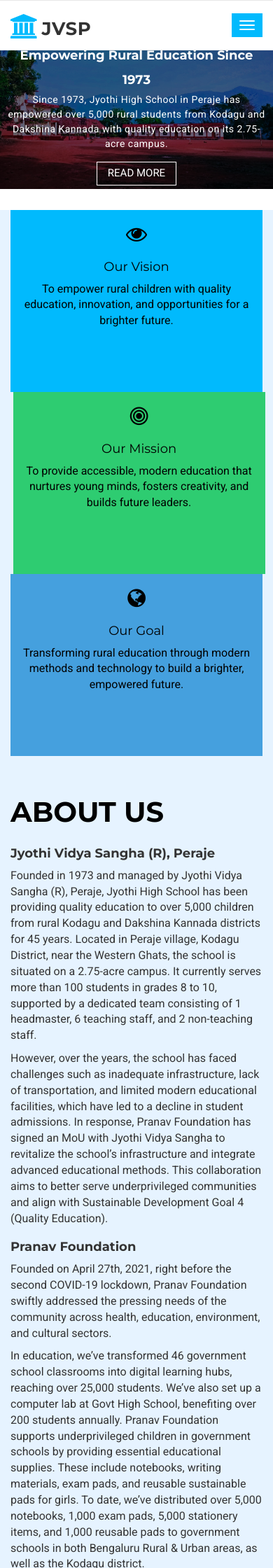
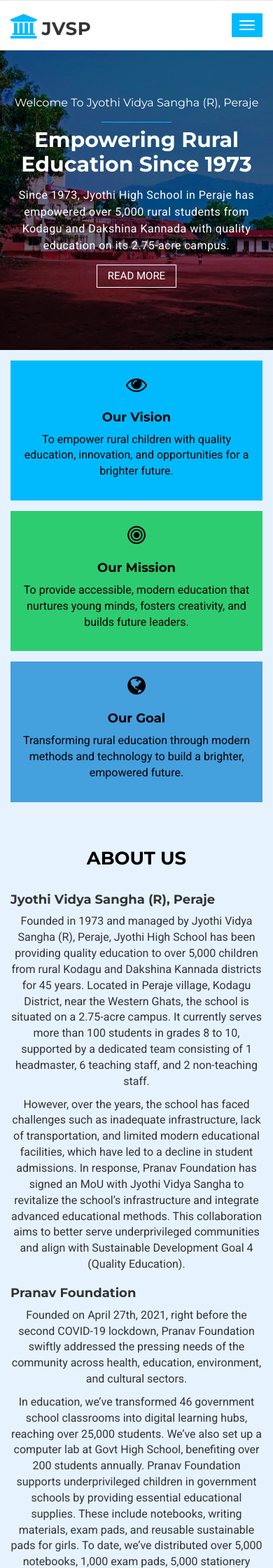
Before and after one commit to Guru-jyothi/jyothi, a PHP site: page /jyothi/ in a window 390 px wide; the page is wider, and only the part inside the window is pictured. Shown: the top 2240 px of that part at 70% size. Run offline with PHP 8.4, Linux system fonts and the light colour scheme.

Commit message:
Add files via upload

```diff
--- a/assets/css/style.css
+++ b/assets/css/style.css
@@ -33,9 +33,10 @@
 /* BASE - Base tyles, Variables, Mixins, etc. */
 html {
   scroll-behavior: smooth;
+  overflow-x: hidden;
 }
 body {
-  background-color: #ffffff;
+  background-color: #e6f3ff;
   font-family: "Roboto", sans-serif;
   color: #333333;
   font-size: 16px;
@@ -562,6 +566,7 @@ img {
   color: #000;
   margin-bottom: 10px;
   text-transform: uppercase;
+  font-size: 40px;
 }
 .mu-title p {
   color: #555;
@@ -2119,7 +2252,7 @@ img {
   #mu-slider .mu-slider-single .mu-slider-content h2 {
     font-size: 35px;
     line-height: 65px;
-    margin-bottom: 0;
+    margin-bottom: 15px;
   }
 
   #mu-slider .mu-slider-single .mu-slider-img {
@@ -2279,7 +2412,119 @@ img {
 
   #mu-slider .mu-slider-single .mu-slider-content h2 {
     font-size: 30px;
-    line-height: 60px;
+    line-height: 35px;
+    margin-bottom: 15px;
+  }
+
+  #mu-service .mu-service-area .mu-service-single:nth-child(2) {
+    margin: 15px 0px;
+  }
+  #mu-service .mu-service-area .mu-service-single {
+    min-height: 200px;
+  }
+
+  #mu-about-us .mu-about-us-area .mu-about-us-left h2,
+  #mu-partner-us .mu-about-us-area .mu-about-us-left h2,
+  .mu-title h2, .mu-2030-title h2 {
+    font-size: 26px;
+    text-align: center;
+  }
+
+  #mu-about-us .mu-about-us-area .mu-about-us-left p,
+  #mu-partner-us .mu-about-us-area .mu-about-us-left p,
+  .mu-pranav-content-area p {
+    font-size: 16px;
+    text-align: center;
+  }
+  #mu-about-us .mu-about-us-area .mu-about-us-right,
+  #mu-partner-us .mu-about-us-area .mu-about-us-right {
+    margin-left: 0px;
+  }
+  #mu-about-us .mu-about-us-area .mu-about-us-right img,
+  #mu-partner-us .mu-about-us-area .mu-about-us-right img {
+    margin-top: 10px;
+  }
+  #mu-abtus-counter .mu-abtus-counter-area .mu-abtus-counter-single {
+    width: 50%;
+  }
+  #mu-abtus-counter .mu-abtus-counter-area .mu-abtus-counter-single span,
+  #mu-abtus-counter .mu-abtus-counter-area .mu-abtus-counter-single .plus,
+  #mu-features .mu-features-area .mu-features-content .mu-single-feature span {
+    font-size: 26px;
+  }
+  #mu-abtus-counter {
+    padding: 60px 0px 30px 0px;
+  }
+  #mu-partner-us, #mu-pranav, #mu-2030 {
+    padding: 60px 0px;
+  }
+  #mu-abtus-counter .mu-abtus-counter-area .mu-abtus-counter-single h4 {
+    font-size: 26px;
+  }
+  .mu-pranav-content-area, .mu-2030-title p {
+    padding: 0px;
+  }
+  .mu-pranav-content-area img {
+    width: 35%;
+  }
+  #mu-features .mu-features-area .mu-features-content .mu-single-feature h4 {
+    margin-bottom: 0px;
+  }
+
+  .mu-2030-feature {
+    width: 50%;
+    float: left;
+    padding: 0px 15px;
+    margin-bottom: 30px;
+  }
+  .mu-2030-feature img {
+    width: 70%;
+  }
+  .mu-2030-feature p {
+    font-size: 14px;
+  }
+  #mu-our-teacher .mu-our-teacher-area .mu-our-teacher-content .mu-our-teacher-single {
+    width: 50%;
+    padding: 0px 5px;
+  }
+  #mu-our-teacher .mu-our-teacher-area .mu-our-teacher-content .mu-our-teacher-single .mu-ourteacher-single-content h4 {
+    font-size: 15px;
+    font-weight: 600;
+  }
+  #mu-our-teacher .mu-our-teacher-area .mu-our-teacher-content .mu-our-teacher-single .mu-ourteacher-single-content span {
+    margin-bottom: 5px;
+  }
+  #mu-our-teacher .mu-our-teacher-area .mu-our-teacher-content .mu-teach-rw1 {
+    margin-bottom: 0px;
+  }
+  #mu-our-teacher {
+    padding: 60px 0 30px 0px;
+  }
+  #mu-admin-board .mu-admin-board-area .mu-admin-board-content .slick-slide {
+    padding: 0px;
+  }
+  .mu-latest-course-single .mu-latest-course-img img {
+    width: 100%;
+  }
+  /*#mu-admin-board .mu-admin-board-area .mu-admin-board-content {
+    margin-top: 20px;
+  }*/
+  .mu-latest-course-single .mu-latest-course-single-content {
+    padding: 10px 5px;
+    text-align: center;
+  }
+  .mu-latest-course-single .mu-latest-course-single-content p {
+    margin-bottom: 0px;
+  }
+  .mu-latest-course-single .mu-latest-course-single-content h4 {
+    font-size: 15px;
+    line-height: 15px;
+  }
+  .mu-address {
+    display: inline;
+    float: left;
+    text-align: center;
+    width: 100%;
   }
 
   #mu-abtus-counter {
@@ -2366,8 +2613,9 @@ img {
   }
 
   #mu-slider .mu-slider-single .mu-slider-content h2 {
-    font-size: 25px;
-    line-height: 50px;
+    font-size: 30px;
+    line-height: 35px;
+    margin-bottom: 15px;
   }
 
   #mu-slider .mu-slider-single .mu-slider-img {
@@ -2376,10 +2624,12 @@ img {
 
   #mu-slider .mu-slider-single .mu-slider-content h4 {
     letter-spacing: 0;
+    font-size: 16px;
+    line-height: 24px;
   }
 
   #mu-service {
-    margin-top: 30px;
+    margin-top: 15px;
   }
 
   #mu-service .mu-service-area .mu-service-single {
@@ -2388,6 +2638,7 @@ img {
 
   #mu-service .mu-service-area .mu-service-single h3 {
     font-size: 16px;
+    font-weight: 600;
   }
 
   #mu-slider .mu-slider-single .mu-slider-img figure img {
@@ -2415,17 +2666,18 @@ img {
   }
 
   #mu-slider .mu-slider-single .mu-slider-content h2 {
-    font-size: 18px;
+    font-size: 30px;
     line-height: 35px;
+    margin-bottom: 15px;
   }
 
   #mu-slider .mu-slider-single .mu-slider-content h4 {
-    font-size: 15px;
-    line-height: 16px;
+    font-size: 16px;
+    line-height: 24px;
   }
 
   #mu-slider .mu-slider-single .mu-slider-content p {
-    font-size: 14px;
+    font-size: 16px;
     line-height: 1.5;
   }
 
@@ -2434,7 +2686,7 @@ img {
   }
 
   #mu-slider .mu-slider-single .mu-slider-content {
-    top: 5%;
+    top: 25%;
   }
 
   #mu-slider .slick-prev, #mu-slider .slick-next {
@@ -2443,7 +2695,7 @@ img {
   }
 
   #mu-slider .mu-slider-single .mu-slider-img {
-    height: 270px;
+    height: 500px;
   }
 
   #mu-service .mu-service-area .mu-service-single {
```
Also changed, not shown: other parts of assets/css/style.css (+137 -2 lines).
